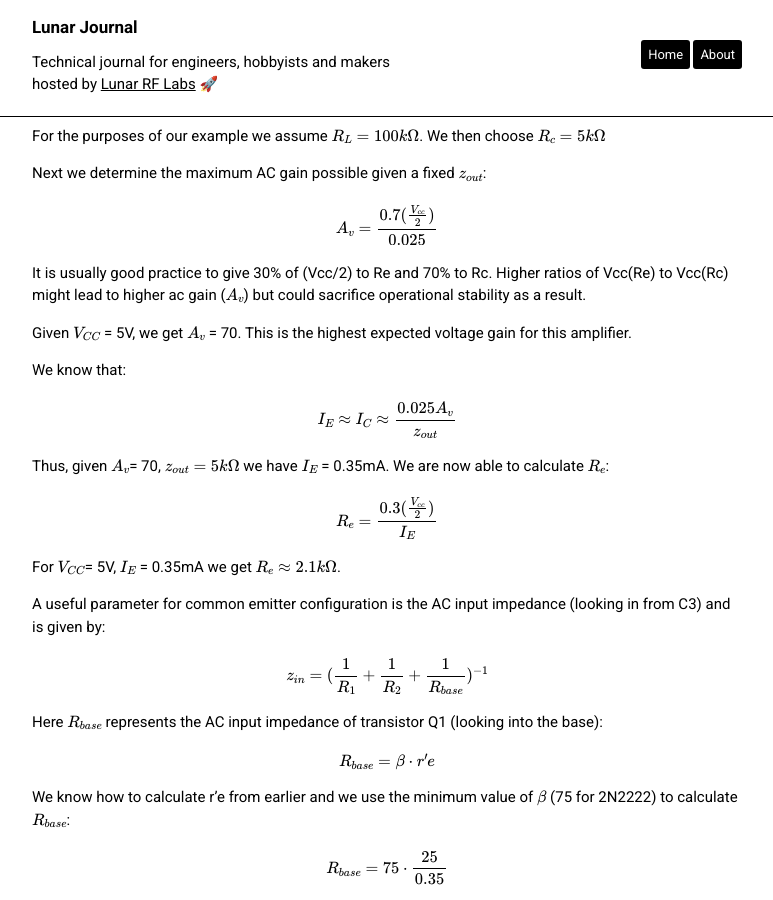
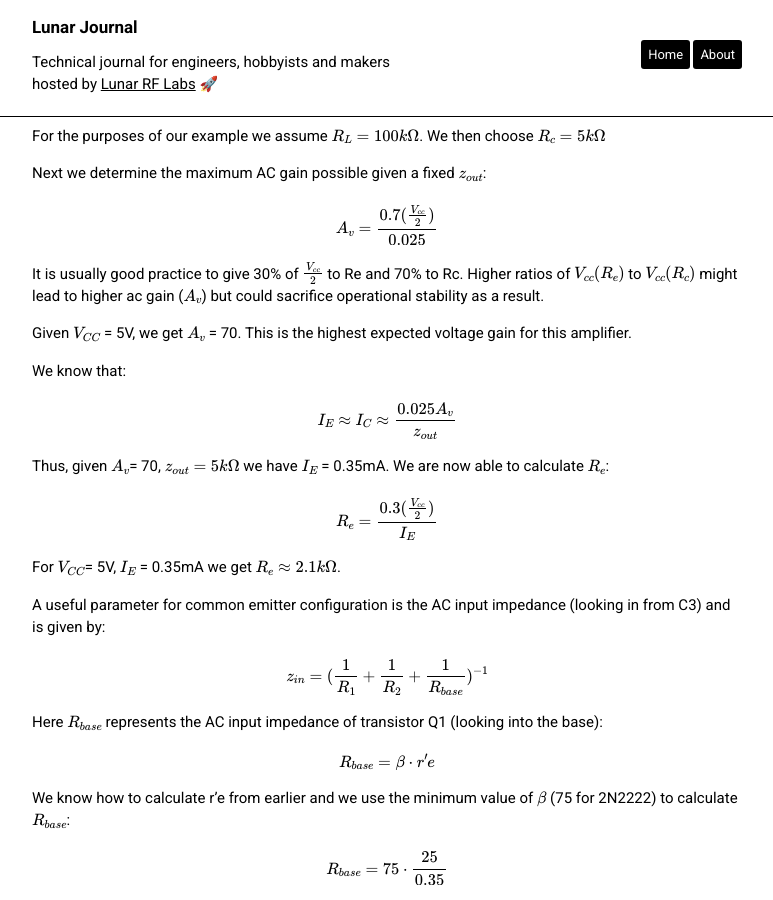
Before and after one commit to microstub/microstub.github.io, a Jekyll site: the page built from _posts/2020-11-03-transistor-design-for-newbies.md, in a window 1280 px wide and 900 px high, scrolled down 9759 px. Shown: the whole window, without its empty margins (253-1026 px from the left). Built offline with Jekyll 4.4.1, drawn with Linux system fonts in a browser that asks for light colours.

Commit message:
Update 2020-11-03-transistor-design-for-newbies.md

```diff
--- a/_posts/2020-11-03-transistor-design-for-newbies.md
+++ b/_posts/2020-11-03-transistor-design-for-newbies.md
@@ -339,8 +339,8 @@ Next we determine the maximum AC gain possible given a fixed $$z_{out}$$:
 
 $$ A_{v} = \frac{0.7(\frac{V_{cc}}{2})}{0.025} $$
 
-It is usually good practice to give 30% of (Vcc/2) to Re and 70% to Rc. Higher
-ratios of Vcc(Re) to Vcc(Rc) might lead to higher ac gain ($$A_{v}$$) but
+It is usually good practice to give 30% of $$\frac{V_{cc}}{2}$$ to Re and 70% to Rc. Higher
+ratios of $$V_{cc}(R_{e})$$ to $$V_{cc}(R_{c})$$ might lead to higher ac gain ($$A_{v}$$) but
 could sacrifice operational stability as a result.
 
 Given $$V_{CC}$$ = 5V, we get $$A_{v}$$ = 70. This is the highest
```
